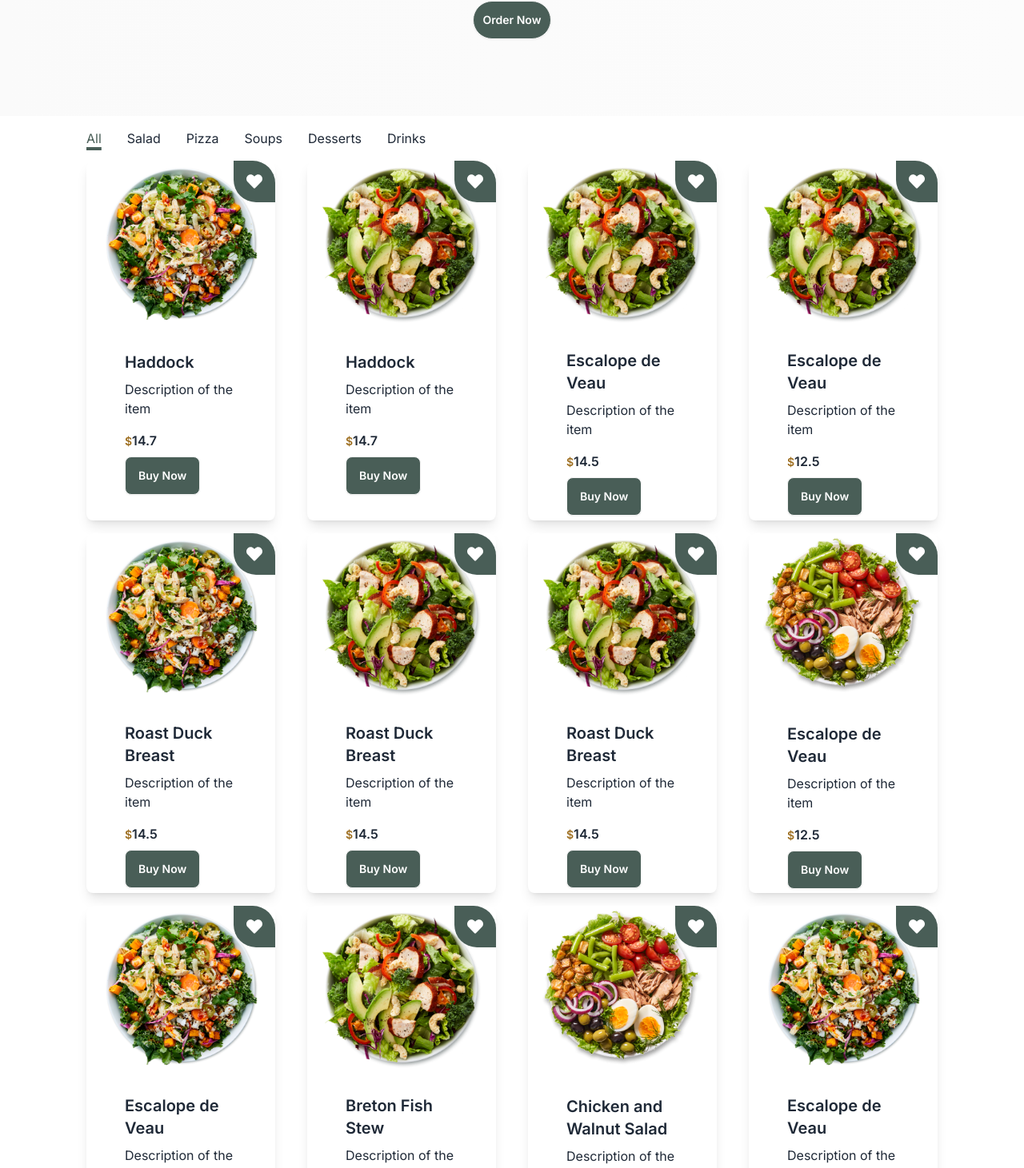
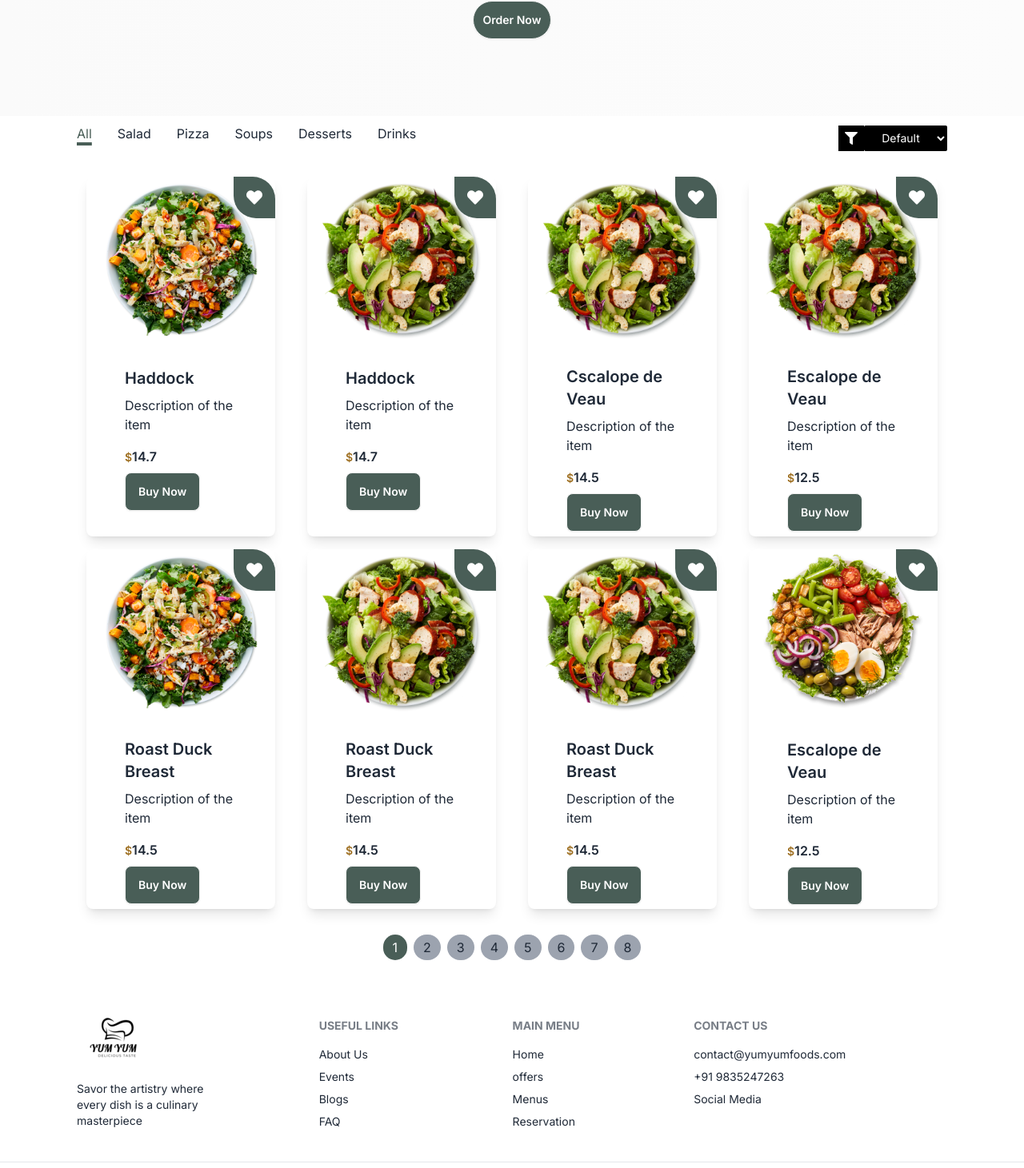
Before and after one commit to murshidameenpv/yum-yum, a React (Vite) app in the folder client/: page /menu in a window 1280 px wide. Shown: the part 273-1734 px from the top of the page at 80% size. Built offline with nearby package versions, Linux system fonts and the light colour scheme.

Commit message:
pagination logic completed in menu

```diff
--- a/client/public/data/menu.json
+++ b/client/public/data/menu.json
@@ -17,7 +17,7 @@
     },
     {
         "_id": "642c155b2c4774f05c36ee7c",
-        "name": "Escalope de Veau",
+        "name": "Cscalope de Veau",
         "recipe": "Roasted duck breast (served pink) with gratin potato and a griottine cherry sauce",
         "image": "/home/recipes/img2.png",
         "category": "popular",
@@ -65,7 +65,7 @@
     },
     {
         "_id": "642c155b2c4774f05c36ee94",
-        "name": "Escalope de Veau",
+        "name": "Fscalope de Veau",
         "recipe": "Pan roasted haddock fillet wrapped in smoked French bacon with pea purée and tomato and chive vinaigrette",
         "image": "/home/recipes/img1.png",
         "category": "pizza",
@@ -153,7 +153,7 @@
     },
     {
         "_id": "642c155b2c4774f05c36ee87",
-        "name": "Chicken and Walnut Salad",
+        "name": "Ohicken and Walnut Salad",
         "recipe": "Pan roasted pork belly with gratin potato, braised Savoy cabbage, apples, thyme and calvados jus",
         "image": "/home/recipes/img3.png",
         "category": "dessert",
@@ -201,7 +201,7 @@
     },
     {
         "_id": "642c155b2c4774f05c36ee90",
-        "name": "Fish Parmentier",
+        "name": "Kish Parmentier",
         "recipe": "Sautéed breaded veal escalope with watercress, lemon and veal jus.",
         "image": "/home/recipes/img3.png",
         "category": "dessert",
@@ -289,7 +289,7 @@
     },
     {
         "_id": "642c155b2c4774f05c36ee8b",
-        "name": "Chicken and Walnut Salad",
+        "name": "Rhicken and Walnut Salad",
         "recipe": "Pan roasted pork belly with gratin potato, braised Savoy cabbage, apples, thyme and calvados jus",
         "image": "/home/recipes/img2.png",
         "category": "dessert",
@@ -297,7 +297,7 @@
     },
     {
         "_id": "642c155b2c4774f05c36ee8f",
-        "name": "Chicken and Walnut Salad",
+        "name": "Rshicken and Walnut Salad",
         "recipe": "Pan roasted pork belly with gratin potato, braised Savoy cabbage, apples, thyme and calvados jus",
         "image": "/home/recipes/img3.png",
         "category": "dessert",
--- a/client/src/pages/Menu/Menu.jsx
+++ b/client/src/pages/Menu/Menu.jsx
@@ -1,12 +1,15 @@
 import React, { useEffect, useState } from 'react'
 import Cards from '../../components/Cards';
-
+import { FaFilter } from 'react-icons/fa'
 function Menu() {
   const [menu, setMenu] = useState([]);
   const [filteredItems, setFilteredItems] = useState([])
   const [selectedCategory, setSelectedCategory] = useState("all")
-  console.log(selectedCategory,"ppppppppppppppp");
+  // console.log(selectedCategory,"ppppppppppppppp");
   const [sortOption, setSortOption] = useState("default")
+
+  const [currentPage, setCurrentPage] = useState(1)
+  const [itemsPerPage] = useState(8)
   //loading data
   useEffect(() => {
     // hardcoded data
@@ -29,11 +32,13 @@ function Menu() {
     const filtered = category === "all" ? menu : menu.filter((item) => item.category === category);
     setFilteredItems(filtered);
     setSelectedCategory(category)
+    setCurrentPage(1)
   }
   //Show all menu
   const showAllMenu = () => {
     setFilteredItems(menu)
     setSelectedCategory("all")
+    setCurrentPage(1)
   }
   //Sorting based on A -Z,Z-A,pricing
   const handleSorting = (option) => {
@@ -58,7 +63,13 @@ function Menu() {
         break;
     }
     setFilteredItems(sortedItems);
+    setCurrentPage(1)
   }
+  //pagination logic
+  const indexOfLastItem = currentPage * itemsPerPage
+  const indexOfFirstItem = indexOfLastItem - itemsPerPage
+  const currentItem = filteredItems.slice(indexOfFirstItem, indexOfLastItem)
+  const paginate = (pageNumber) => setCurrentPage(pageNumber)
   return (
     <div>
       {/* Menu bannar */}
@@ -83,8 +94,9 @@ function Menu() {
       {/* menu  shop section */}
       <div className="section-container">
         {/* filtering and Sorting */}
-        <div className="flex flex-row  items-start md:items-center my-2 mx-3 py-2 md:gap-8 gap-4 flex-wrap">
+        <div className="flex flex-col md:flex-row flex-wrap md:justify-between mb-8 items-center space-y-3">
           {/* all category btn  */}
+          <div className="flex flex-row  items-start md:items-center  md:gap-8 gap-4 flex-wrap">
             <button
               onClick={showAllMenu}
               className={selectedCategory === "all" ? "active" : ""}
@@ -122,12 +134,50 @@ function Menu() {
               Drinks
             </button>
           </div>
+          {/* Sorting */}
+          <div className="flex justify-end">
+            <div className="bg-black p-2">
+              <FaFilter className="h-4 w-4 text-white" />
+            </div>
+            {/* sorting options */}
+            <select
+              name="sort"
+              id="sort"
+              onChange={(e) => handleSorting(e.target.value)}
+              value={sortOption}
+              className="bg-black text-white px-1 text-center text-sm  rounded-sm"
+            >
+              <option value="default">Default</option>
+              <option value="A-Z">A - Z</option>
+              <option value="Z-A">Z - A</option>
+              <option value="low-to-high">Low - High</option>
+              <option value="high-to-low">High - High</option>
+            </select>
+          </div>
+        </div>
         {/* product cards */}
         <div className="grid md:grid-cols-4 sm:grid-cols-2 grid-cols-1 gap-4">
-          {filteredItems.map((item, index) => (
+          {currentItem.map((item, index) => (
             <Cards key={item._id} item={item} />
           ))}
         </div>
+      </div>
+
+      {/* paginaton  */}
+      <div className="flex justify-center my-8">
+        {Array.from({
+          length: Math.ceil(filteredItems.length / itemsPerPage),
+        }).map((_, index) => (
+          <button
+            key={index + 1}
+            onClick={() => paginate(index + 1)}
+            className={`mx-1 px-3 py-1 rounded-full ${
+              currentPage === index + 1 ? "bg-green text-white" : "bg-gray-400"
+            }`}
+          >
+            {index + 1}
+          </button>
+        ))}
       </div>
     </div>
   );
```
Lines whose indentation alone changed are shown as unchanged.
